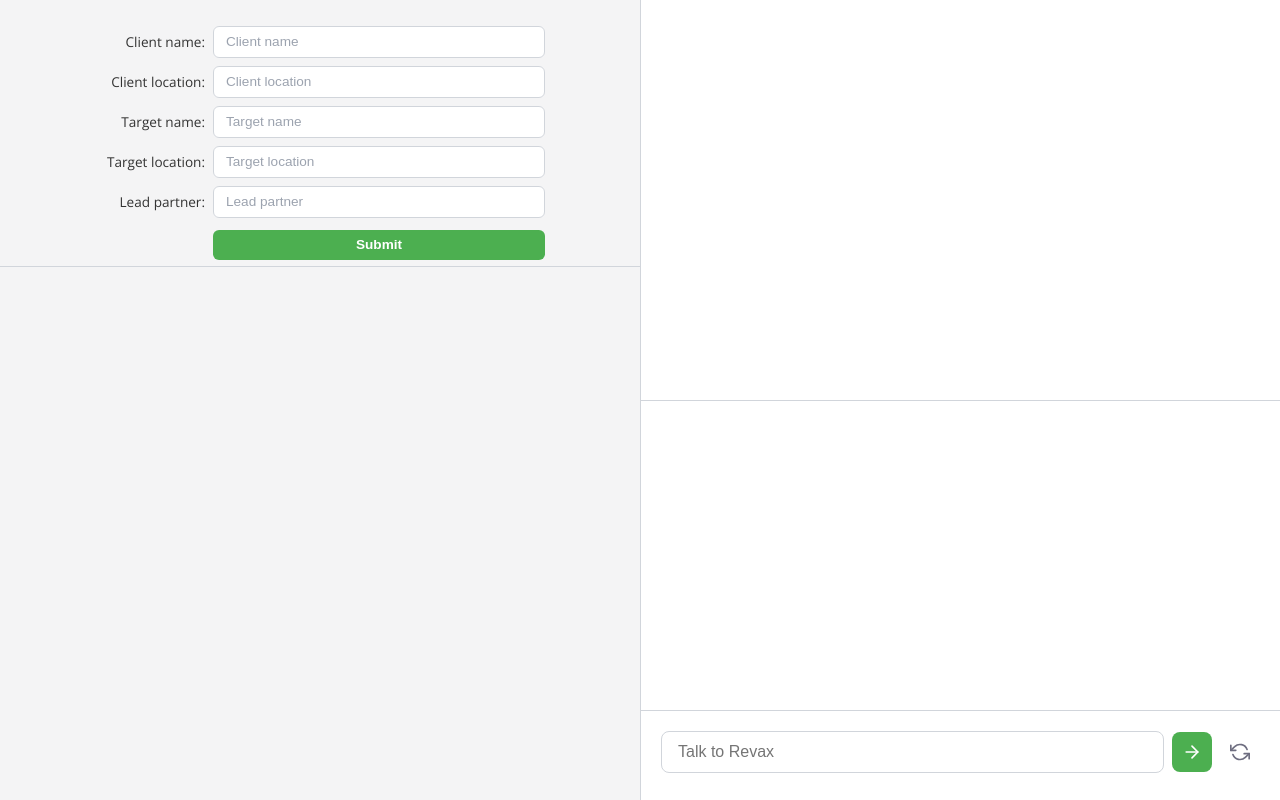
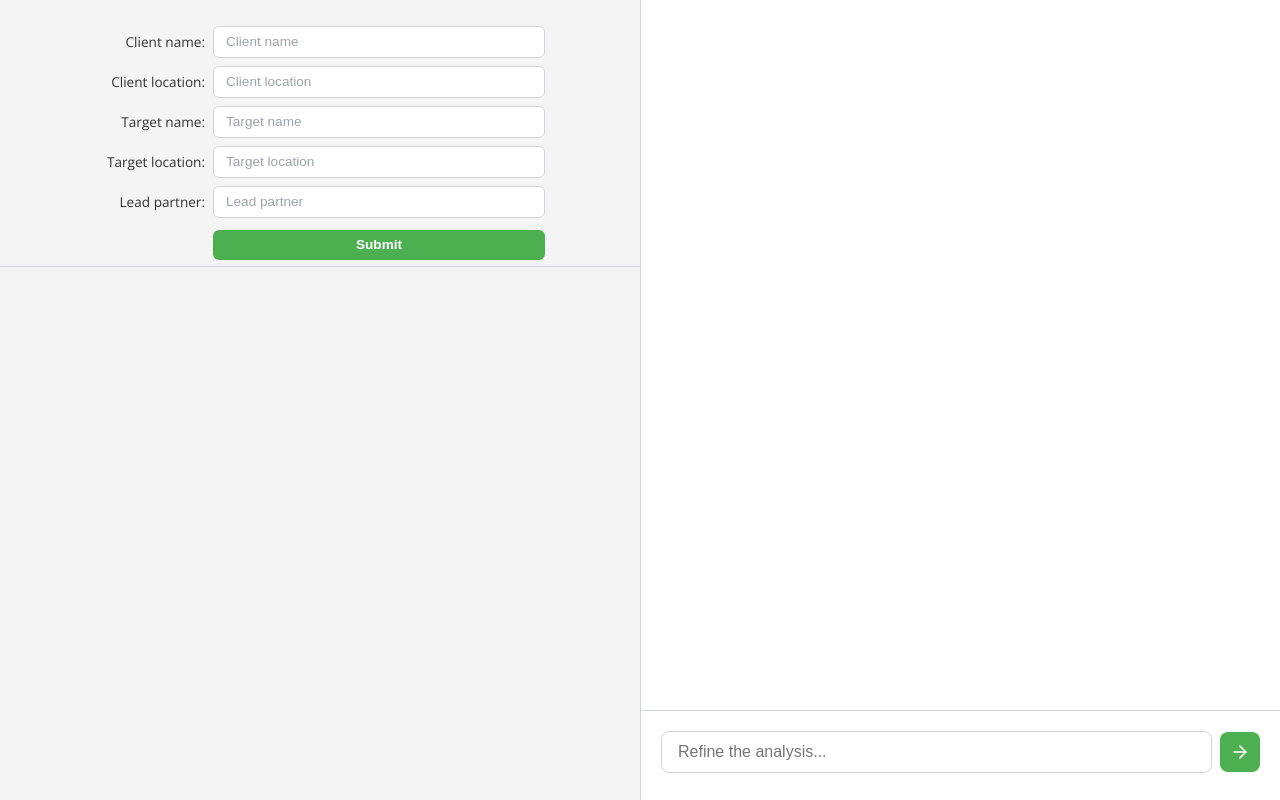
Before and after one commit to Alexbartlam/UniHackathonRevax, a Flask app: page /setup in a window 1280 px wide. Run offline with Flask 3, Linux system fonts and the light colour scheme.

Commit message:
Limited changes, but working well in Search -> Analyse -> Refine pipeline

```diff
--- a/app.py
+++ b/app.py
@@ -14,6 +14,7 @@ from chat_manager import ChatManager
 import fitz
 from io import BytesIO
 import base64
+from mistralai import Mistral  # Add this import at the top
 
 # Configure logging
 logging.basicConfig(
@@ -267,6 +268,71 @@ def get_pdf_page(pdf_path, page_number):
         traceback.print_exc()
         return jsonify({'error': str(e)}), 500
 
+@app.route('/refine-analysis', methods=['POST'])
+def refine_analysis():
+    try:
+        data = request.json
+
+        # Initialize Mistral client
+        api_key = "9zMRdnt9VJz3fprSFW4ydGkKmC2sdYMF"
+        client = Mistral(api_key=api_key)
+
+        # Create the prompt
+        prompt = f"""You are going to refine an existing analysis based on the user's request.
+
+Current Setup Information:
+{json.dumps(data['setup_data'], indent=2)}
+
+Search Results:
+{json.dumps(data['search_results'], indent=2)}
+
+Current Analysis:
+{data['current_analysis']}
+
+User's Refinement Request:
+{data['refinement_request']}
+
+*** You MUST reply in this format *** Use the context of the submitted cases to understand how to populate this template.
+*** Do not repeat the input information or slide data in your response. And do not provide any information after the response format.
+*** COMPULSORY RESPONSE FORMAT ***:
+
+- Establishing the aquisition structure:
+  - A, B, C, D, ....
+Steps:
+  - 1: (Text)
+  - 2: (Text)
+    ...
+  - X: (Text)
+
+Notes:
+  - General: (Text)
+  - Country A: (Text)
+  - Country B: (Text)
+    ...
+  - Country X: (Text)
+"""
+
+        # Get response from Mistral
+        response = client.chat.complete(
+            model="mistral-medium",
+            messages=[{"role": "user", "content": prompt}],
+            temperature=0.7,
+            max_tokens=500
+        )
+
+        refined_analysis = response.choices[0].message.content
+
+        return jsonify({
+            'analysis_results': refined_analysis
+        })
+
+    except Exception as e:
+        logger.error(f"Error in refine_analysis: {str(e)}")
+        return jsonify({
+            "status": "error",
+            "message": str(e)
+        }), 400
+
 if __name__ == '__main__':
     # Ensure tmp directory exists
     os.makedirs('/tmp', exist_ok=True)
--- a/static/styles.css
+++ b/static/styles.css
@@ -190,7 +190,7 @@ button, .primary-button {
     right: 0;
     top: 0;
     width: 50%;
-    height: 50%;  /* Simple 50% height */
+    height: calc(100% - 90px);  /* Leave space just for input */
     border-left: 1px solid #D1D5DB;
     background: white;
     margin: 0;
--- a/templates/setup.html
+++ b/templates/setup.html
@@ -43,23 +43,17 @@
     </div>
 
     <!-- Chat Interface -->
-    <div id="response_box_top" class="chat-top"></div>
-    <div id="response_box_bottom" class="chat-bottom"></div>
+    <div id="response_box_top" class="chat-top">
+        <!-- This will now contain only the analysis results -->
+    </div>
 
-    <form onsubmit="sendUserInput(event)" class="input-form">
+    <form onsubmit="sendRefinementRequest(event)" class="input-form">
         <div class="input-container">
-            <input type="text" id="user_input" name="user_input" placeholder="Talk to Revax" required>
+            <input type="text" id="user_input" name="user_input" placeholder="Refine the analysis..." required>
             <button class="submit-button" type="submit">
                 <svg stroke="currentColor" fill="none" stroke-width="2" viewBox="0 0 24 24" stroke-linecap="round" stroke-linejoin="round" height="1em" width="1em" xmlns="http://www.w3.org/2000/svg">
                     <line x1="5" y1="12" x2="19" y2="12"></line>
                     <polyline points="12 5 19 12 12 19"></polyline>
-                </svg>
-            </button>
-            <button type="button" class="reset-button" onclick="resetConversation()">
-                <svg stroke="currentColor" fill="none" stroke-width="2" viewBox="0 0 24 24" stroke-linecap="round" stroke-linejoin="round" height="1em" width="1em" xmlns="http://www.w3.org/2000/svg">
-                    <polyline points="1 4 1 10 7 10"></polyline>
-                    <polyline points="23 20 23 14 17 14"></polyline>
-                    <path d="M20.49 9A9 9 0 0 0 5.64 5.64L1 10m22 4l-4.64 4.36A9 9 0 0 1 3.51 15"></path>
                 </svg>
             </button>
         </div>
@@ -93,106 +87,42 @@
             return messageDiv;
         }
 
-        function sendUserInput(event) {
+        function sendRefinementRequest(event) {
             event.preventDefault();
             const userInput = document.getElementById('user_input').value;
             if (!userInput.trim()) return;
 
-            const chatBox = document.getElementById('response_box_bottom');
+            const topBox = document.getElementById('response_box_top');
 
-            // Add user message to chat
-            chatBox.innerHTML += `
-                <div class="user-message">
-                    <p>${userInput}</p>
-                </div>
-            `;
+            // Show loading state
+            topBox.innerHTML = '<div class="loading-message">Refining analysis...</div>';
 
-            // Show loading indicator
-            const loadingDiv = document.createElement('div');
-            loadingDiv.className = 'loading-message';
-            loadingDiv.textContent = 'Thinking...';
-            chatBox.appendChild(loadingDiv);
-
-            // Scroll to bottom
-            chatBox.scrollTop = chatBox.scrollHeight;
-
-            // Clear input
-            document.getElementById('user_input').value = '';
+            // Gather current context
+            const context = {
+                setup_data: window.currentSetupData,
+                search_results: window.searchResults,
+                current_analysis: topBox.querySelector('.analysis-results')?.textContent || '',
+                refinement_request: userInput
+            };
 
             // Send to backend
-            fetch('/chat', {
+            fetch('/refine-analysis', {
                 method: 'POST',
                 headers: {
                     'Content-Type': 'application/json',
                 },
-                body: JSON.stringify({
-                    message: userInput,
-                    session_id: getCurrentSessionId()
-                })
+                body: JSON.stringify(context)
             })
             .then(response => response.json())
             .then(data => {
-                // Remove loading indicator
-                loadingDiv.remove();
-
-                // Add AI response
-                chatBox.innerHTML += `
-                    <div class="ai-message">
-                        <p>${data.message}</p>
-                    </div>
-                `;
-
-                // Scroll to bottom
-                chatBox.scrollTop = chatBox.scrollHeight;
+                if (data.analysis_results) {
+                    topBox.innerHTML = `<div class="analysis-results">${data.analysis_results}</div>`;
+                }
+                document.getElementById('user_input').value = '';
             })
             .catch(error => {
-                loadingDiv.remove();
-                chatBox.innerHTML += `
-                    <div class="error-message">
-                        <p>Error: ${error}</p>
-                    </div>
-                `;
-                chatBox.scrollTop = chatBox.scrollHeight;
-            });
-        }
-
-        function getCurrentSessionId() {
-            let sessionId = localStorage.getItem('chat_session_id');
-            if (!sessionId) {
-                sessionId = 'session_' + Date.now();
-                localStorage.setItem('chat_session_id', sessionId);
-            }
-            return sessionId;
-        }
-
-        function resetConversation() {
-            const sessionId = getCurrentSessionId();
-
-            fetch('/reset', {
-                method: 'POST',
-                headers: {
-                    'Content-Type': 'application/json'
-                },
-                body: JSON.stringify({
-                    session_id: sessionId
-                })
-            })
-            .then(response => response.json())
-            .then(data => {
-                if (data.status === 'success') {
-                    document.getElementById('response_box').innerHTML = '';
-                    localStorage.removeItem('chat_session_id');
-                    getCurrentSessionId();
-                    document.getElementById('user_input').value = '';
-                    appendMessage('assistant', 'Conversation has been reset. How can I help you?');
-                } else {
-                    console.error('Reset failed:', data.message);
-                    appendMessage('assistant', 'Failed to reset conversation. Please try again.');
-                }
-            })
-            .catch(error => {
-                console.error('Error:', error);
-                appendMessage('assistant', 'Error resetting conversation. Please try again.');
+                console.error('Analysis refinement error:', error);
+                topBox.innerHTML = `<div class="error">Analysis Refinement Error: ${error.message}</div>`;
             });
         }
 
```
